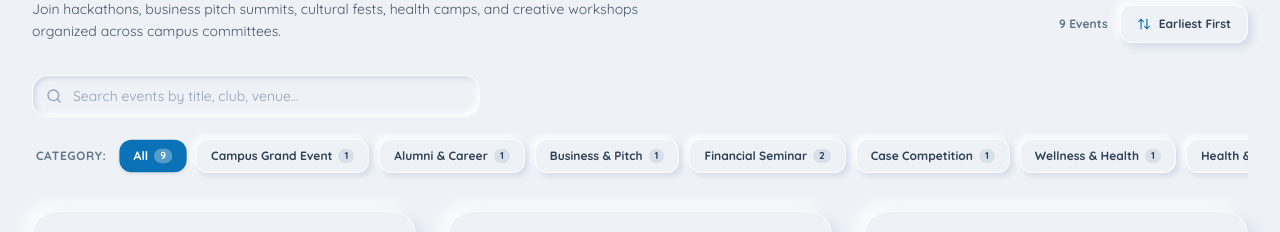
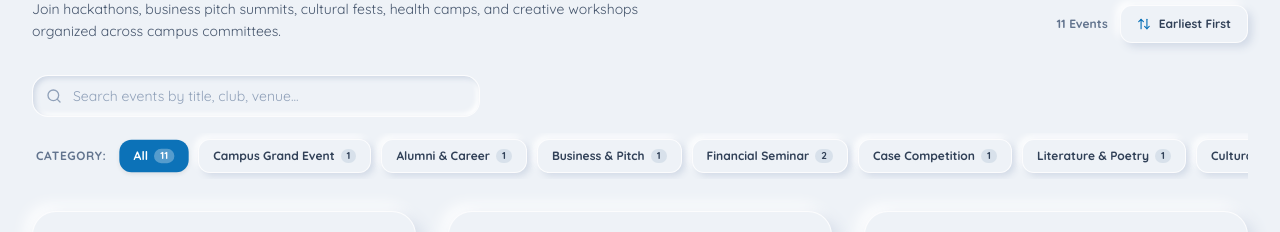
Before and after one commit to Thegitacc66/COLLEGE, a Next.js app: page / in a window 1280 px wide. Shown: the part 1580-1812 px from the top of the page. Built offline with nearby package versions, Linux system fonts and the light colour scheme; grey boxes are pictures that could not be loaded.

Commit message:
Update clubsData.ts

```diff
--- a/app/data/clubsData.ts
+++ b/app/data/clubsData.ts
@@ -1092,6 +1092,35 @@ export const UPCOMING_EVENTS: ClubEvent[] = [
         image: 'https://images.unsplash.com/photo-1517245386807-bb43f82c33c4?w=800&auto=format&fit=crop&q=80'
     },
 
+    // Literature & Creative Forum (aadikavi-nepali-creative-form)
+    {
+        id: 'evt-lit-1',
+        clubId: 'aadikavi-nepali-creative-form',
+        clubName: 'Aadikavi Nepali Literature & Creative Forum',
+        title: 'Inter-College Poetry, Gazal & Short Story Recitation',
+        date: '2026-09-15',
+        time: '01:00 PM - 04:30 PM',
+        venue: 'Bhanu Memorial Hall',
+        category: 'Literature & Poetry',
+        description: 'Showcase your creative writing, poetic recitation, and gazal compositions. Renowned litterateurs and alumni poets on the judge panel.',
+        capacity: 150,
+        registeredCount: 78,
+        image: 'https://images.unsplash.com/photo-1457369804613-52c61a468e7d?w=800&auto=format&fit=crop&q=80'
+    },
+    {
+        id: 'evt-lit-2',
+        clubId: 'aadikavi-nepali-creative-form',
+        clubName: 'Aadikavi Nepali Literature & Creative Forum',
+        title: 'Bhanu Jayanti Cultural Drama & Creative Writing Fest',
+        date: '2026-09-24',
+        time: '11:00 AM - 04:00 PM',
+        venue: 'Main Campus Amphitheater',
+        category: 'Cultural Exhibition',
+        description: 'Celebration of Nepalese traditional folklore, theatrical drama, and instrumental folk performances.',
+        capacity: 400,
+        registeredCount: 220,
+        image: 'https://images.unsplash.com/photo-1460723237483-7a6dc9d0b212?w=800&auto=format&fit=crop&q=80'
+    },
 
     // Health, Wellness & Commerce (bbs-circle)
     {
@@ -1122,14 +1151,10 @@ export const UPCOMING_EVENTS: ClubEvent[] = [
         registeredCount: 35,
         image: 'https://images.unsplash.com/photo-1506126613408-eca07ce68773?w=800&auto=format&fit=crop&q=80'
     },
-
-    // Youth Social Service (student-management-circle)
-
-
     // Red Cross Circle (nepal-youth-red-cross)
     {
         id: 'evt-rc-1',
-        clubId: 'nepal-youth-red-cross',
+        clubId: 'abit-club',
         clubName: 'Nepal Youth Red Cross Circle (YRCC)',
         title: 'Mega Blood Donation & Free Health Screening Camp',
         date: '2026-09-10',
@@ -1143,7 +1168,7 @@ export const UPCOMING_EVENTS: ClubEvent[] = [
     },
     {
         id: 'evt-rc-2',
-        clubId: 'nepal-youth-red-cross',
+        clubId: 'abit-club',
         clubName: 'Nepal Youth Red Cross Circle (YRCC)',
         title: 'First Aid Certification & Disaster Preparedness Drill',
         date: '2026-09-22',
@@ -1155,7 +1180,4 @@ export const UPCOMING_EVENTS: ClubEvent[] = [
         registeredCount: 65,
         image: 'https://images.unsplash.com/photo-1584515979956-d9f6e5d09982?w=800&auto=format&fit=crop&q=80'
     }
-
-    // Humanities
-
 ];
```
